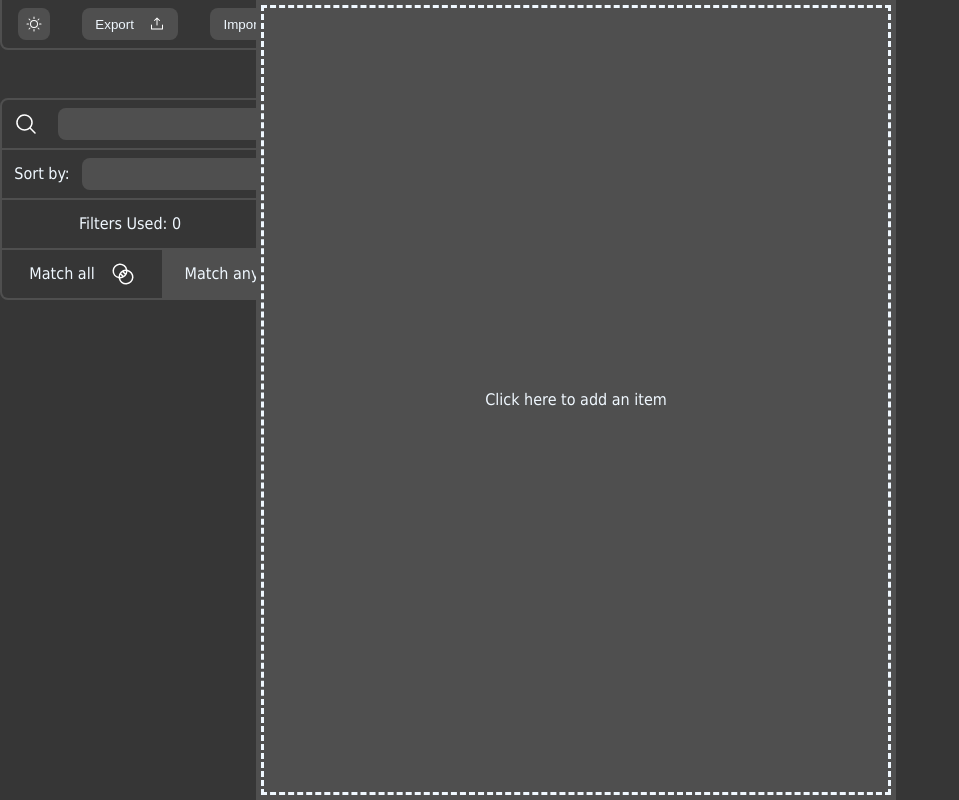
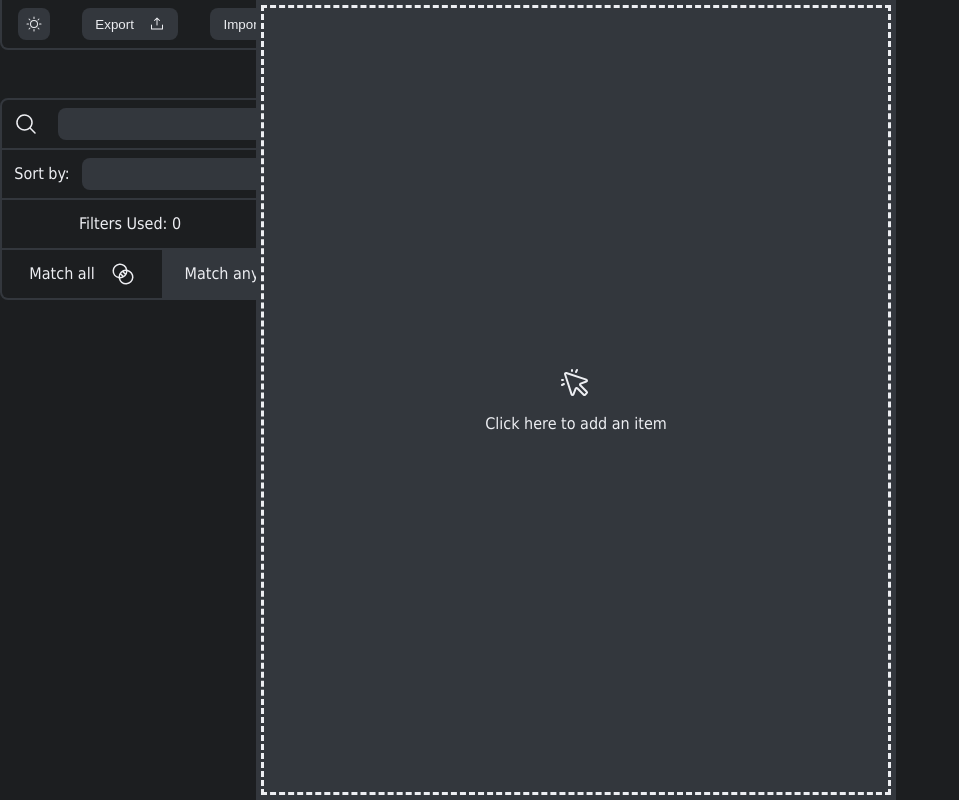
Before and after one commit to klindukhov/simple-list, a React (Vite) app in the folder simple-list/: page / in a window 1280 px wide. Shown: the whole page, without its empty margins (0-959 px from the left). Built offline with nearby package versions, Linux system fonts and the light colour scheme; the HTML template or start-up script is replaced by a standard one.

Commit message:
implement hide format menu onBlur, fix editor list styles

```diff
--- a/simple-list/src/App.tsx
+++ b/simple-list/src/App.tsx
@@ -134,7 +134,7 @@ export default function App() {
   };
 
   const iconStyles = {
-    color: theme === "dark" ? "white" : "black",
+    color: theme === "dark" ? "#edeef2" : "black",
     size: "1rem",
   };
 
--- a/simple-list/src/components/FilterSection.tsx
+++ b/simple-list/src/components/FilterSection.tsx
@@ -399,10 +399,12 @@ const FilteringMatch = styled(FilteringElementSection)<{
   &:first-child {
     background-color: ${(props) =>
       !props.$isFilteringMatchAny ? props.theme.background : "transparent"};
+    border-bottom-left-radius: 0.2rem;
   }
   &:last-child {
     background-color: ${(props) =>
       props.$isFilteringMatchAny ? props.theme.background : "transparent"};
+    border-bottom-right-radius: 0.2rem;
   }
   &:hover {
     background-color: ${(props) => props.theme.background};
--- a/simple-list/src/components/ListSection.tsx
+++ b/simple-list/src/components/ListSection.tsx
@@ -1,7 +1,7 @@
 import { styled } from "styled-components";
 import { ListItem } from "../App";
 import { v4 as uuidv4 } from "uuid";
-import { CheckCircle, Circle } from "@phosphor-icons/react";
+import { CheckCircle, Circle, CursorClick } from "@phosphor-icons/react";
 import { useState } from "react";
 
 interface ListSectionProps {
@@ -213,7 +213,12 @@ export default function ListSection(props: ListSectionProps) {
       $areItemsToDisplay={areItemsToDisplay()}
       onMouseEnter={handleMouseEnter}
     >
-      {!areItemsToDisplay() && <div>Click here to add an item</div>}
+      {!areItemsToDisplay() && (
+        <EmptyListPlaceholder>
+          <CursorClick size={32} />
+          Click here to add an item
+        </EmptyListPlaceholder>
+      )}
       {areItemsToDisplay() &&
         getListItems().map((id) => (
           <ListItemDiv
@@ -260,6 +265,13 @@ export default function ListSection(props: ListSectionProps) {
   );
 }
 
+const EmptyListPlaceholder = styled.div`
+  display: grid;
+  align-items: center;
+  justify-items: center;
+  grid-row-gap: 1rem;
+`;
+
 const ListSectionDiv = styled.div<{ $areItemsToDisplay: boolean }>`
   height: 100vh;
   overflow: scroll;
--- a/simple-list/src/components/ui/RemirrorEditor.tsx
+++ b/simple-list/src/components/ui/RemirrorEditor.tsx
@@ -21,6 +21,7 @@ import {
   EditorComponent,
   Remirror,
   ThemeProvider,
+  useEditorEvent,
   useHelpers,
   useRemirror,
 } from "@remirror/react";
@@ -32,7 +33,6 @@ import {
   ArrowUUpRight,
   CheckSquare,
   Code,
-  GridFour,
   ListBullets,
   ListNumbers,
   TextB,
@@ -44,7 +44,7 @@ import {
   TextUnderline,
 } from "@phosphor-icons/react";
 import { EditorState } from "@remirror/pm/state";
-import { useEffect } from "react";
+import { useEffect, useState } from "react";
 
 interface MenuProps {
   setState: Function;
@@ -62,19 +62,28 @@ export const Menu = (props: MenuProps) => {
     toggleBulletList,
     toggleTaskList,
     toggleOrderedList,
-    createTable,
     toggleHeading,
     createCodeBlock,
   } = useCommands();
   const active = useActive();
   const { getMarkdown } = useHelpers();
 
+  const [isEditorFocused, setIsEditorFocused] = useState(false);
+  const [isMenuHovered, setIsMenuHovered] = useState(false);
+
   useEffect(() => {
     props.setState(getMarkdown());
   }, [getMarkdown()]);
 
+  useEditorEvent("focus", () => setIsEditorFocused(true));
+  useEditorEvent("blur", () => setIsEditorFocused(false));
+
   return (
-    <MenuDiv>
+    (isEditorFocused || (!isEditorFocused && isMenuHovered)) && (
+      <MenuDiv
+        onMouseEnter={() => setIsMenuHovered(true)}
+        onMouseLeave={() => setIsMenuHovered(false)}
+      >
         <ButtonGroup>
           <MenuButton
             onClick={() => {
@@ -188,14 +197,6 @@ export const Menu = (props: MenuProps) => {
           >
             <CheckSquare />
           </MenuButton>
-        <MenuButton
-          onClick={() => {
-            createTable();
-            focus();
-          }}
-        >
-          <GridFour />
-        </MenuButton>
         </ButtonGroup>
         <ButtonGroup>
           <MenuButton
@@ -209,6 +210,7 @@ export const Menu = (props: MenuProps) => {
           </MenuButton>
         </ButtonGroup>
       </MenuDiv>
+    )
   );
 };
 
@@ -272,6 +274,20 @@ const EditorComponentWrapper = styled.div`
     h3 {
       color: ${(props) => props.theme.text};
     }
+    & > ul,
+    ol {
+      margin-left: 1rem !important;
+    }
+    & > ul > li > label > input {
+      margin-left: 1rem;
+    }
+  }
+  & > div.remirror-editor-wrapper > div:focus & {
+    border-radius: 0.5rem;
+  }
+  &:first-child {
+    border-top-left-radius: 0.5rem;
+    border-top-right-radius: 0.5rem;
   }
 `;
 
@@ -291,7 +307,6 @@ const MenuDiv = styled.div`
   align-items: center;
   overflow-x: scroll;
   overflow-y: hidden;
-  margin-bottom: 0.1rem;
 `;
 
 const MenuButton = styled.button<{ $active?: boolean }>`
--- a/simple-list/src/components/ui/Themes.ts
+++ b/simple-list/src/components/ui/Themes.ts
@@ -7,9 +7,9 @@ export const lightTheme = {
 };
 
 export const darkTheme = {
-  background: "#4f4f4f",
-  panel: "#363636",
-  text: "aliceblue",
+  background: "#33373d",
+  panel: "#1c1e20",
+  text: "#edeef2",
 };
 
 export const GlobalStyles = createGlobalStyle`
--- a/simple-list/src/components/ui/Tooltip.tsx
+++ b/simple-list/src/components/ui/Tooltip.tsx
@@ -34,8 +34,8 @@ const TooltipWrapper = styled.div`
   display: inline-block;
 `;
 const TooltipText = styled.div`
-  background-color: #4f4f4fb5;
-  color: #fff;
+  background-color: ${(props) => props.theme.background};
+  color: ${(props) => props.theme.text};
   opacity: 0.5;
   text-align: center;
   border-radius: 6px;
```
Lines whose indentation alone changed are shown as unchanged.
